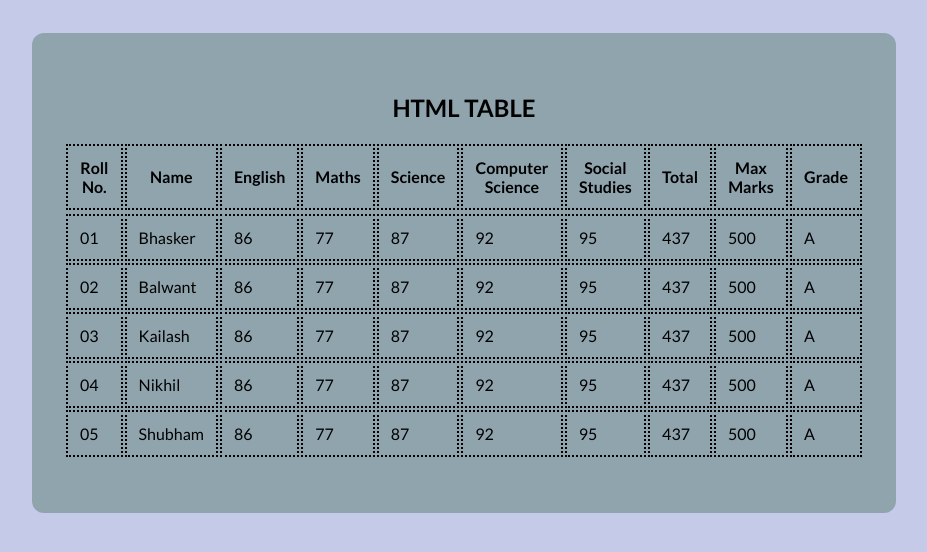
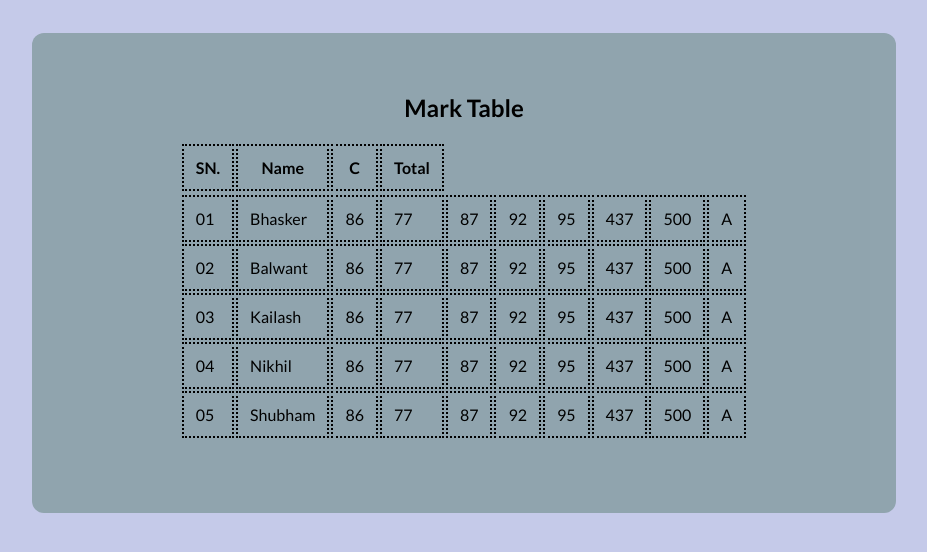
Before and after one commit to orphiic/orphiic, a plain HTML site: page marks.html in a window 1280 px wide. Shown: the whole page, without its empty margins (176-1103 px from the left). Drawn offline with Linux system fonts and the light colour scheme.

Commit message:
Update marks.html

```diff
--- a/marks.html
+++ b/marks.html
@@ -14,20 +14,14 @@
    </head>
   <body>
     <div class="container">
-      <h2>HTML TABLE</h2>
+      <h2>Mark Table</h2>
       <table>
         <thead>
           <tr>
-            <th>Roll No.</th>
+            <th>SN.</th>
             <th>Name</th>
-            <th>English</th>
-            <th>Maths</th>
-            <th>Science</th>
-            <th>Computer Science</th>
-            <th>Social Studies</th>
+            <th>C</th>
             <th>Total</th>
-            <th>Max Marks</th>
-            <th>Grade </th>
           <tr>
         </thead>
         <tbody>
```
